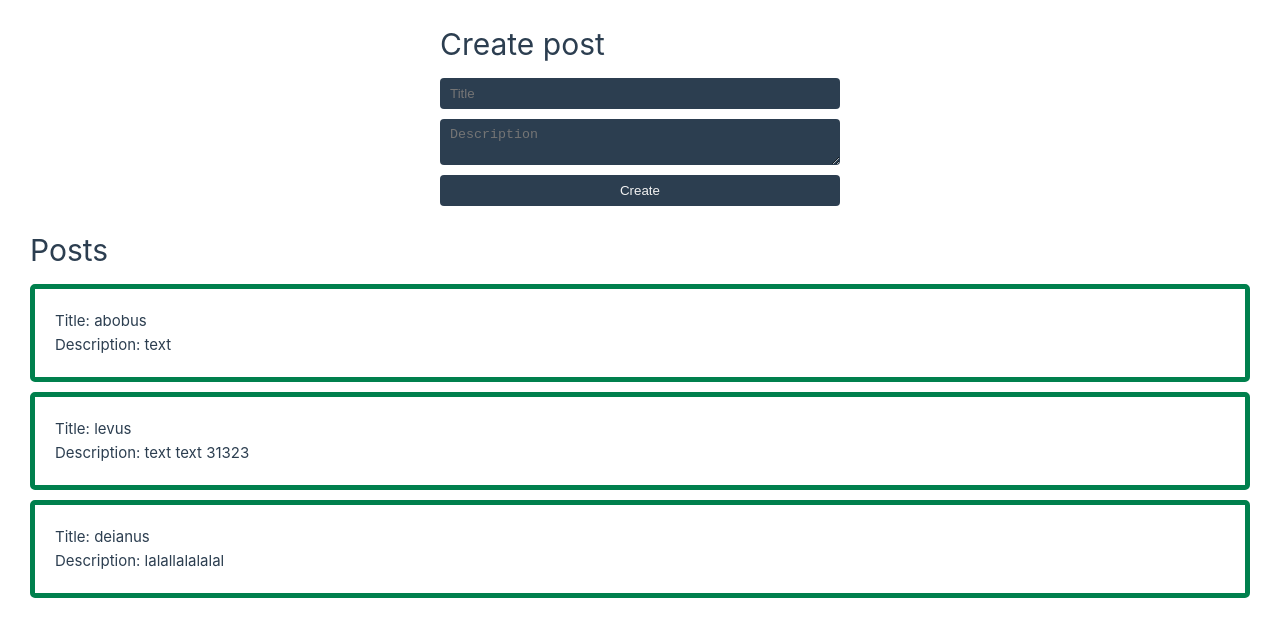
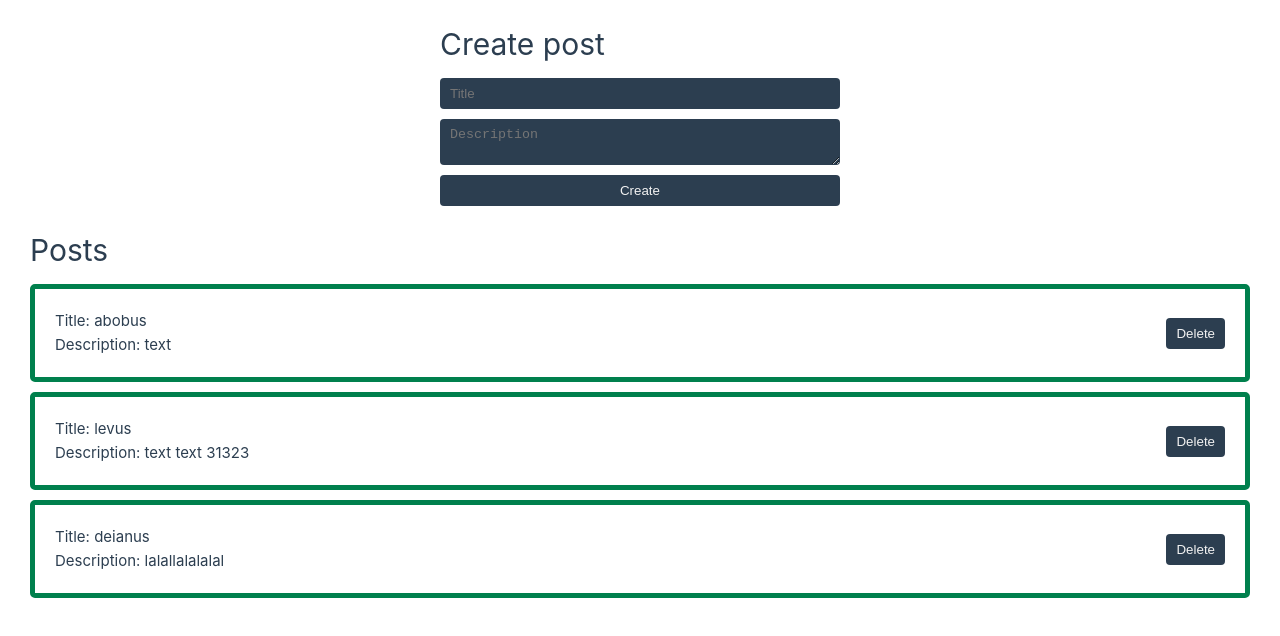
Before and after one commit to talaxasy/spa-blog-vue, a Vue app: page / in a window 1280 px wide. Shown: the top 636 px of the page. Built offline with nearby package versions, Linux system fonts and the light colour scheme.

Commit message:
continuing to destructure components

```diff
--- a/src/App.vue
+++ b/src/App.vue
@@ -1,8 +1,8 @@
 
 <script setup lang="ts">
 import { reactive } from 'vue';
-import PostList from './components/PostList.vue';
-import PostForm from './components/PostForm.vue';
+import PostList from '@/components/PostList.vue';
+import PostForm from '@/components/PostForm.vue';
 
 type TState = {
   posts: Array<{
@@ -30,6 +30,7 @@ const state: TState = reactive({
 
 <template>
   <main class="main">
+
     <PostForm @create="(post) => state.posts.push(post)" />
     <PostList :posts="state.posts" />
   </main>
--- a/src/assets/base.css
+++ b/src/assets/base.css
@@ -82,3 +82,7 @@ button, input, textarea {
   border-radius: 4px;
   color: #f2f2f2;
 }
+
+button {
+  cursor: pointer;
+}
--- a/src/components/PostForm.vue
+++ b/src/components/PostForm.vue
@@ -1,12 +1,4 @@
-<template>
-    <!--  @submit.prevent="createPost" -->
-    <form class="form" @submit.prevent="createPost">
-        <h1>Create post</h1>
-        <input required v-model="state.title" type="text" placeholder="Title">
-        <textarea required v-model="state.description" type="text" placeholder="Description" />
-        <button type="submit">Create</button>
-    </form>
-</template>
+
 
 <script setup lang="ts">
 import { reactive } from 'vue';
@@ -30,11 +22,16 @@ const createPost = () => {
     state.title = '';
 
 }
+</script>
 
-
-
-
-</script>
+<template>
+    <form class="form" @submit.prevent="createPost">
+        <h1>Create post</h1>
+        <input required v-model="state.title" type="text" placeholder="Title">
+        <textarea required v-model="state.description" type="text" placeholder="Description" />
+        <button type="submit">Create</button>
+    </form>
+</template>
 
 <style lang="scss" scoped>
 .form {
--- /dev/null
+++ b/src/components/PostItem.vue
@@ -0,0 +1,48 @@
+<script setup lang="ts">
+
+defineProps<{
+    post: {
+        id: number;
+        title: string;
+        description: string;
+    }
+}>()
+
+defineEmits<{
+    (e: 'delete', id: number): void
+}>()
+
+</script>
+
+<template>
+    <div class="post">
+        <div>
+            <div><b>Title:</b> <span>{{ post.title }}</span></div>
+            <div><b>Description:</b>
+                {{ " " }}
+                <p style="display: inline;">
+                    {{ post.description }}
+                </p>
+            </div>
+        </div>
+        <div class="post__btns">
+            <button @click="$emit('delete', post.id)">Delete</button>
+        </div>
+    </div>
+</template>
+
+<style lang="scss" scoped>
+.post {
+    display: flex;
+    padding: 20px;
+    border-radius: 5px;
+    border: 5px solid rgb(0, 128, 77);
+    margin-bottom: 10px;
+    justify-content: space-between;
+
+    &__btns {
+        align-self: center;
+    }
+
+}
+</style>
--- a/src/components/PostList.vue
+++ b/src/components/PostList.vue
@@ -1,20 +1,13 @@
 <template>
     <div class="wrapper">
         <h1>Posts</h1>
-        <div class="post" v-for="post in posts">
-            <div><b>Title:</b> <span>{{ post.title }}</span></div>
-            <div><b>Description:</b>
-                {{ " " }}
-                <p style="display: inline;">
-                    {{ post.description }}
-                </p>
-            </div>
-        </div>
+        <PostItem v-for="post in posts" :post="post" />
     </div>
 
 </template>
 
 <script lang="ts" setup>
+import PostItem from "./PostItem.vue";
 
 defineProps<{
     posts: Array<{
@@ -32,18 +25,8 @@ defineProps<{
         margin-bottom: 10px;
 
         &:last-child {
-            margin-bottom: 0;
+            margin-bottom: 50px;
         }
     }
 }
-
-.post {
-    padding: 20px;
-    border-radius: 5px;
-    border: 5px solid rgb(0, 128, 77);
-
-    &:last-child {
-        margin-bottom: 50px;
-    }
-}
 </style>
```
